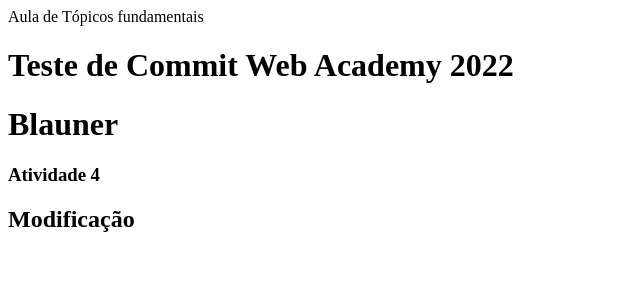
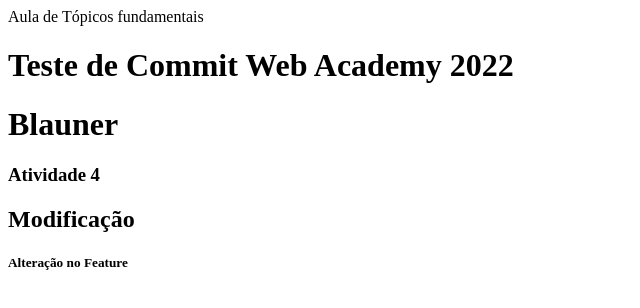
Before and after one commit to BLN0408/WebAcademy3, a plain HTML site: page index.html in a window 1280 px wide. Shown: the whole page, without its empty margins (0-640 px from the left). Drawn offline with Linux system fonts and the light colour scheme.

Commit message:
Modificação Feature

```diff
--- a/index.html
+++ b/index.html
@@ -6,4 +6,5 @@
 	<h1> Blauner </h1>
 	<h3> Atividade 4 </h3>
 	<h2> Modificação </h2>
+	<h5> Alteração no Feature </h5>
 </body>
```
